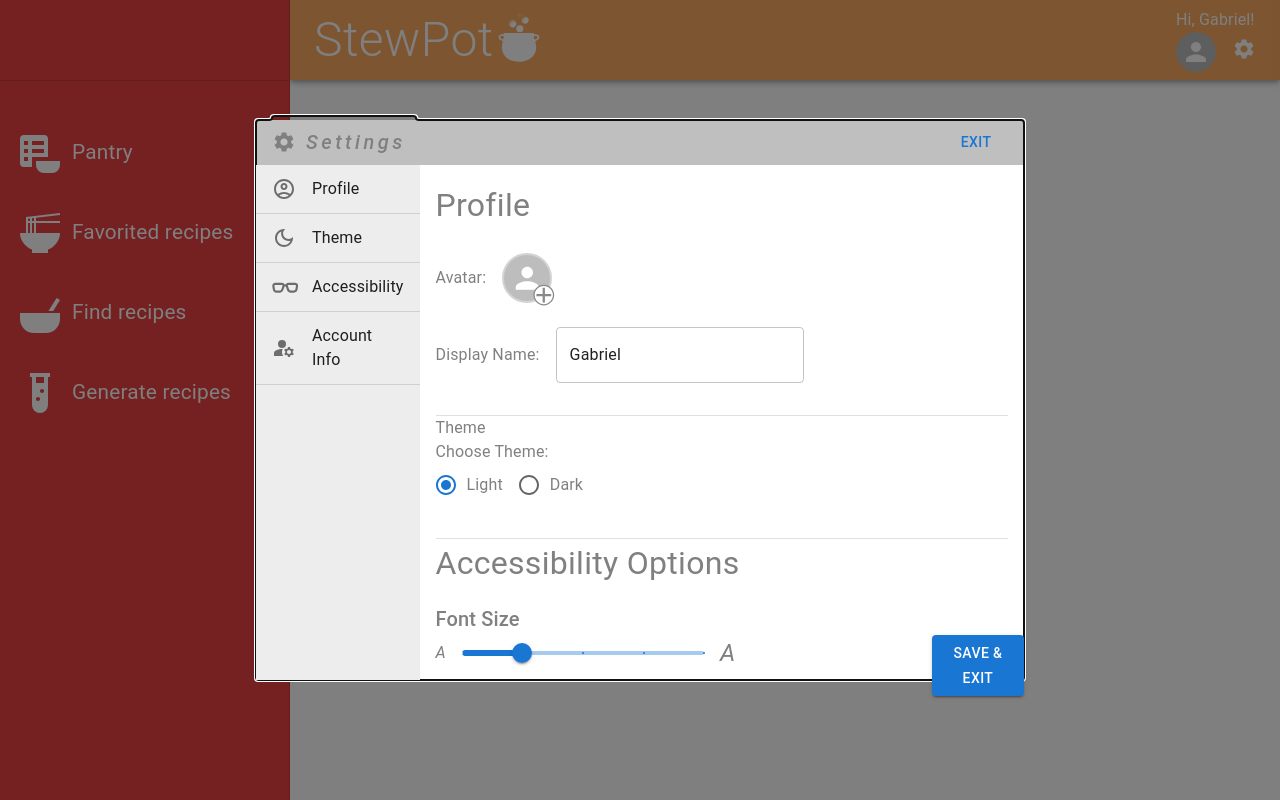
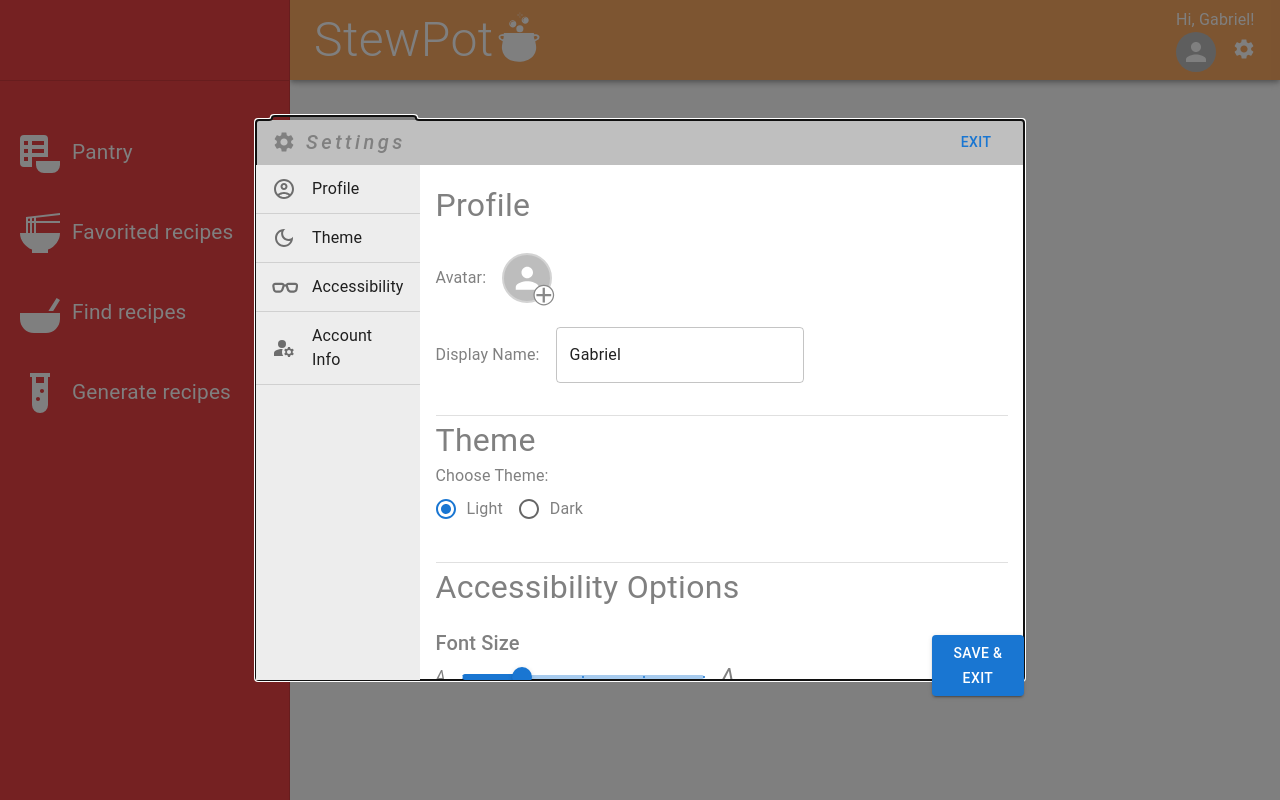
Before and after one commit to wizardbusiness/stewpot, a React (Vite) app: page / in a window 1280 px wide. Both pictures are taken after a click on the icon 1244 px from the left and 48 px from the top of the page. Built offline with nearby package versions, Linux system fonts and the light colour scheme.

Commit message:
removed unnecessary style props.

```diff
--- a/src/components/settings/Theme.tsx
+++ b/src/components/settings/Theme.tsx
@@ -7,10 +7,10 @@ import {
   Radio
  } from "@mui/material";
 
-const Theme = ({sectionHeaderStyle}) => {
+const Theme = () => {
   return (
     <Stack id='theme-section'>
-      <Typography sx={sectionHeaderStyle}>Theme</Typography>
+      <Typography fontSize='2em'>Theme</Typography>
       <Stack>
         <Typography>Choose Theme: </Typography>
         <FormControl>
```
